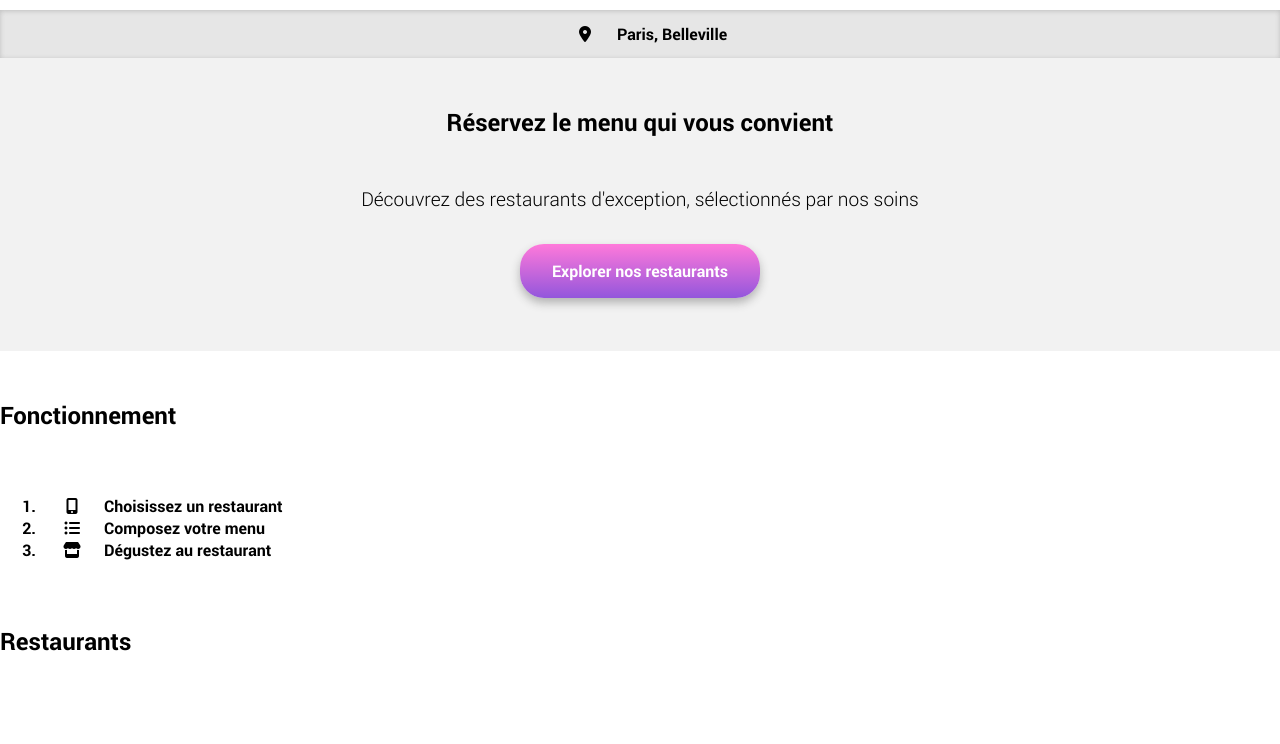
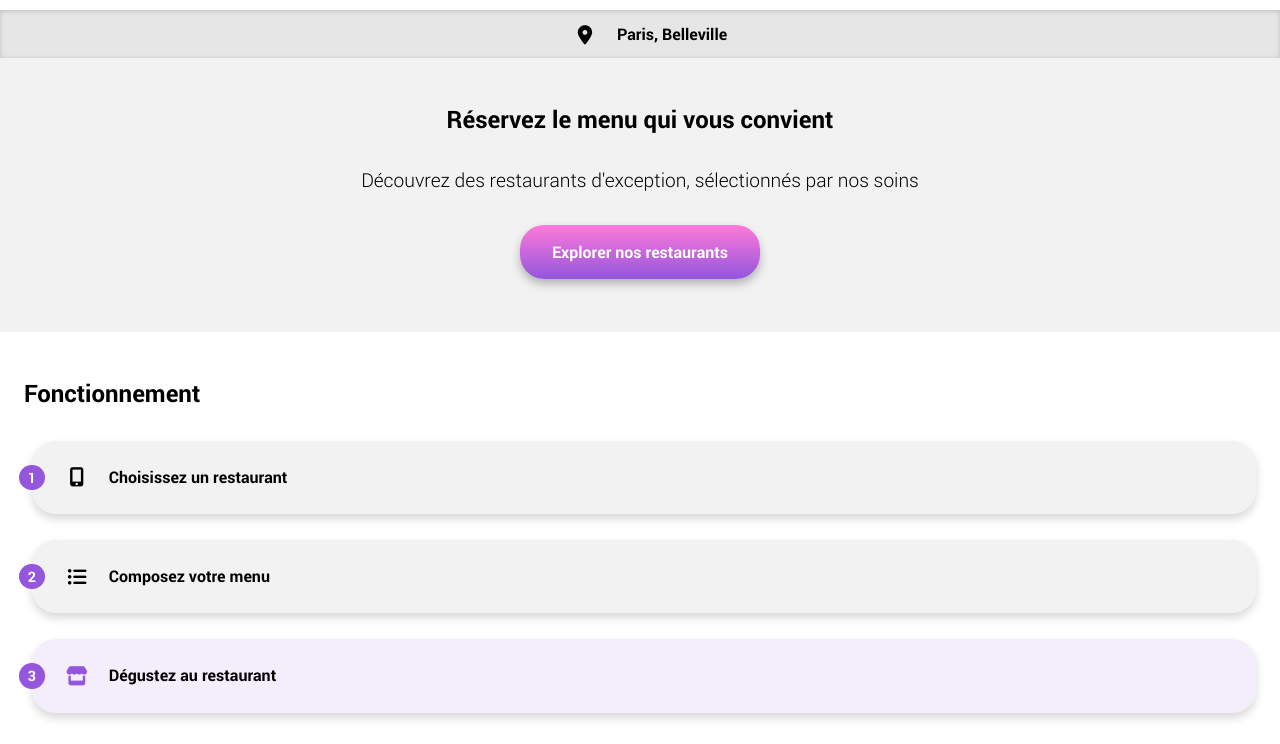
Before and after one commit to Ethnolatin/FredericDuchesne_3_08092020, a website: page index.html in a window 1280 px wide. Shown: the part 56-800 px from the top of the page. Drawn offline with Linux system fonts and the light colour scheme; files whose address does not match are found by name.

Commit message:
mise en forme de .how

```diff
--- a/sass/main.scss
+++ b/sass/main.scss
@@ -44,7 +44,24 @@ h1 {
 
 h2, h3 {
   margin: 0;
-  padding: 3rem 0;
+  padding-top: 2.8rem;
+  padding-bottom: 2rem;
+}
+
+.fas {
+  display: inline-block;
+  width: 4rem;
+  text-align: center;
+  vertical-align: text-bottom;
+  font-size: 1.2rem;
+}
+
+.location {
+  width: 100%;
+  line-height: 3rem;
+  background-color: darken($color: $white, $amount: 10);
+  box-shadow: 0 1px 5px darken($color: $white, $amount: 25) inset;
+  text-align: center;
 }
 
 .intro {
@@ -65,19 +82,44 @@ h2, h3 {
     border-radius: 1.5rem;
     box-shadow: 0 5px 10px darken($color: $white, $amount: 30);
     text-decoration: none;
-    color: $white;
+    color: white;
   }
 }
 
-.fas {
-  width: 4rem;
-  text-align: center;
+.how {
+  margin: 0 1.5rem 4rem 1.5rem;
 }
 
-.location {
-  width: 100%;
-  line-height: 3rem;
-  background-color: darken($color: $white, $amount: 10);
-  box-shadow: 0 1px 5px darken($color: $white, $amount: 25) inset;
-  text-align: center;
+ol {
+  list-style: none;
+  counter-reset: li;
+  padding: 0;
+  margin: 0;
 }
+
+ol li {
+  counter-increment: li;
+  background-color: darken($color: $white, $amount: 5);
+  margin: 0 0 1.6rem 0.5rem;
+  padding: 1.5rem 0;
+  border-radius: 1.5rem;
+  box-shadow: 0 5px 10px darken($color: $white, $amount: 15);
+    &:nth-last-child(1) {
+    background-color: transparentize($color: $primary, $amount: 0.9);
+    & .fas {
+      color: $primary;
+    }
+  }
+  &::before {
+    content: counter(li);
+    display: inline-block;
+    background-color: $primary;
+    margin-left: -0.8rem;
+    line-height: 1.6rem;
+    width: 1.6rem;
+    border-radius: 0.8rem;
+    text-align: center;
+    font-size: 0.9rem;
+    color: white;
+  }
+}
```
Also changed, not shown: css/style.css, 1 other file.
